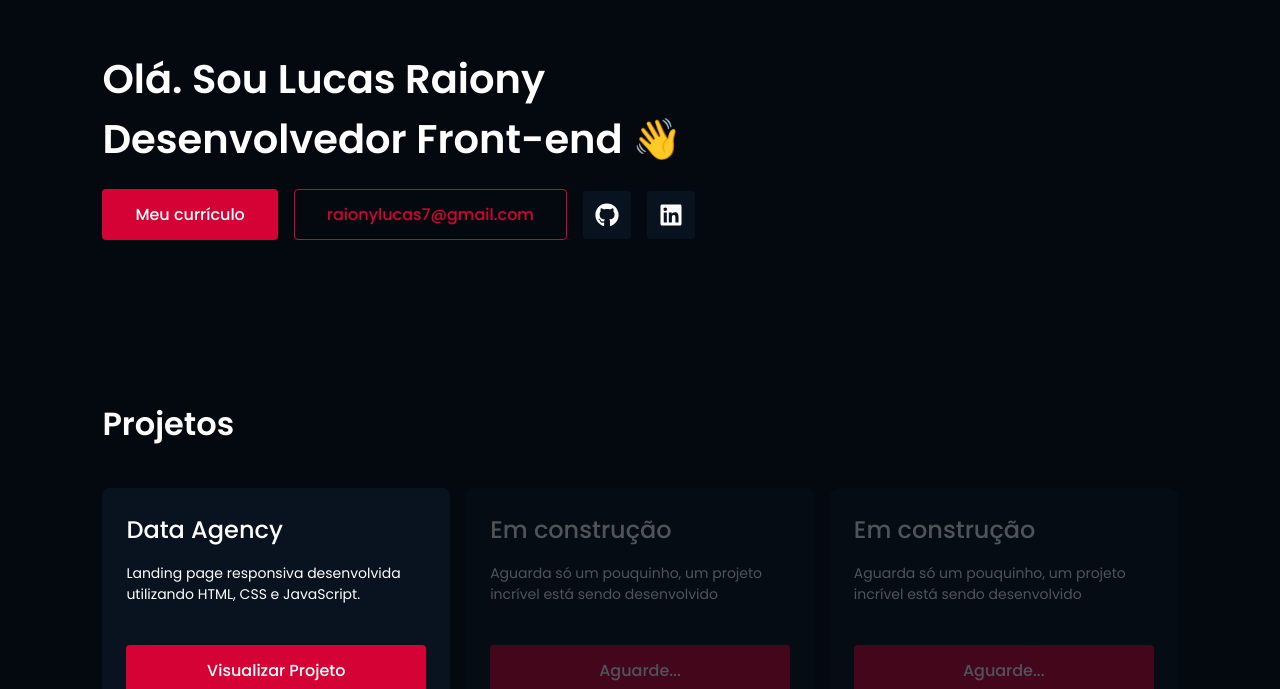
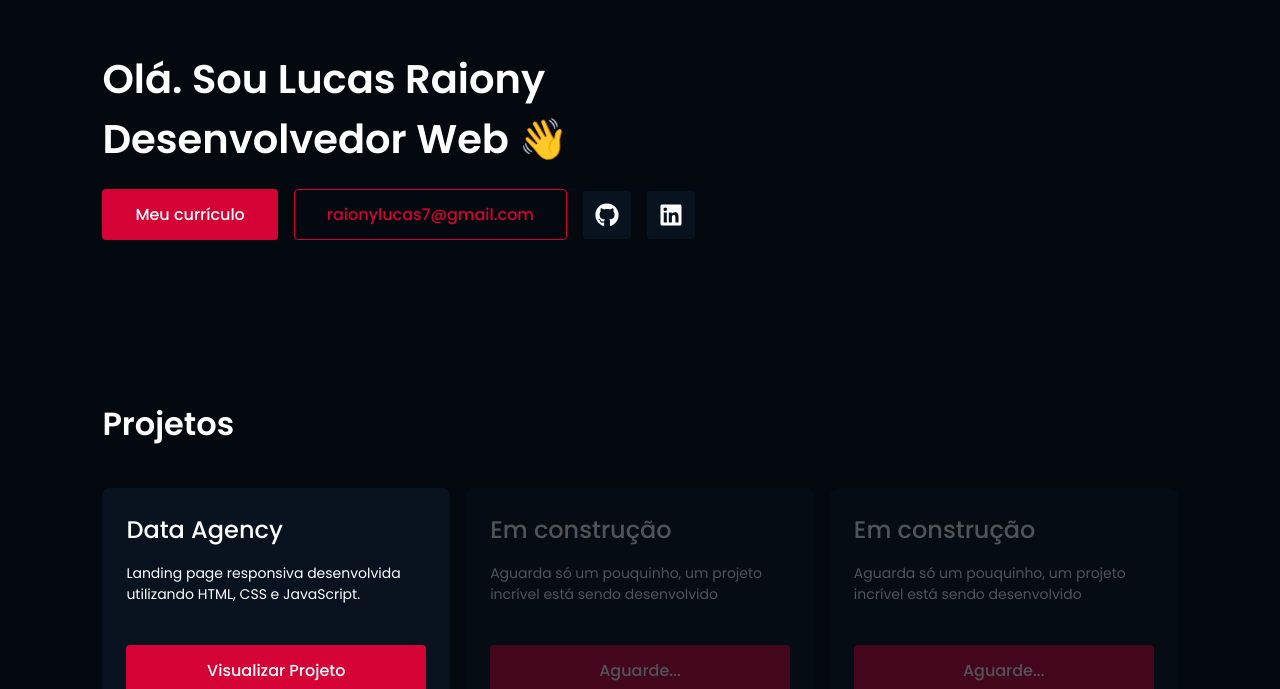
Before and after one commit to raionylucas/portfolio-react, a React (Vite) app: page / in a window 1280 px wide. Shown: the part 111-800 px from the top of the page. Built offline with nearby package versions, Linux system fonts and the light colour scheme.

Commit message:
atualizando título do home

```diff
--- a/src/components/home/Home.jsx
+++ b/src/components/home/Home.jsx
@@ -16,7 +16,7 @@ function Home() {
   return (
     <section className='home layout-grid'>
       <h1 className='home__title'>
-        Olá. Sou Lucas Raiony Desenvolvedor Front-end 👋{" "}
+        Olá. Sou Lucas Raiony Desenvolvedor Web 👋{" "}
       </h1>
       <div className='home__buttons'>
         <RedirectButton name='Meu currículo' link={Resume} />
```
